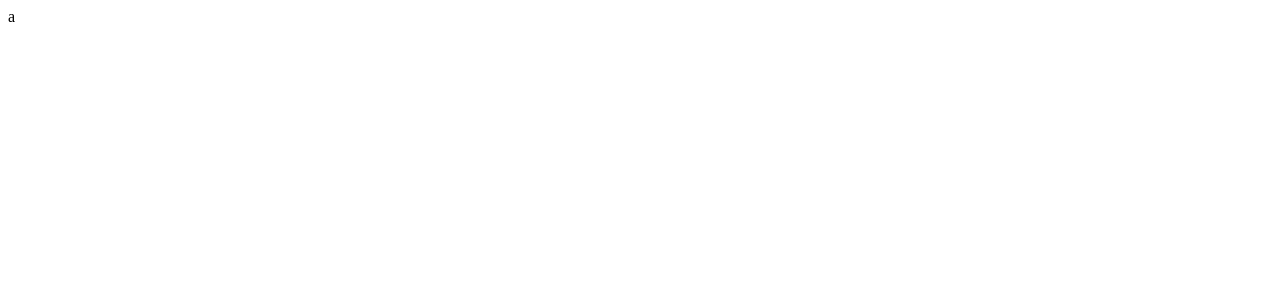
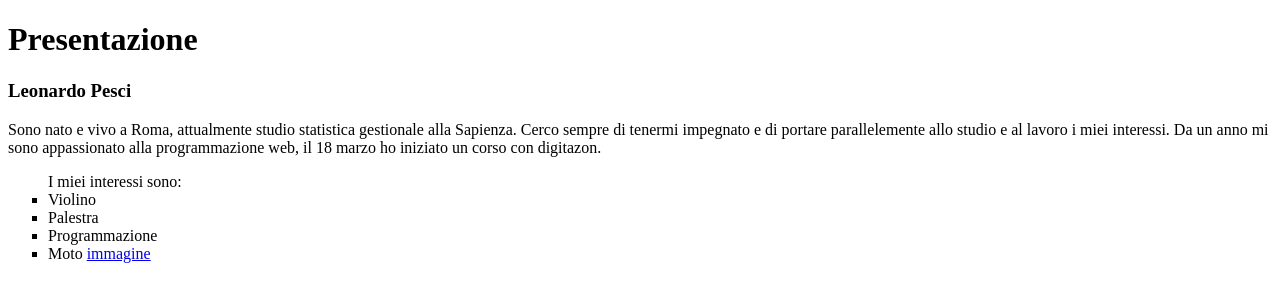
Before and after one commit to challenge-network-18-mar-24/leonardo-pesci, a plain HTML site: page index.html in a window 1280 px wide. Drawn offline with Linux system fonts and the light colour scheme.

Commit message:
add information

```diff
--- a/index.html
+++ b/index.html
@@ -6,6 +6,19 @@
         <title>Document</title>
     </head>
     <body>
-        a
+        <h1>Presentazione</h1>
+        <h3>Leonardo Pesci</h3>
+
+        <p>
+            Sono nato e vivo a Roma, attualmente studio statistica gestionale alla Sapienza. Cerco sempre di tenermi impegnato e di portare parallelemente allo studio e al lavoro i miei interessi. Da un anno mi sono appassionato alla programmazione web, il 18 marzo ho iniziato un corso con digitazon.
+
+        </p>
+        <ul type="square">
+            I miei interessi sono:
+            <li>Violino</li>
+            <li>Palestra</li>
+            <li>Programmazione</li>
+            <li>Moto <a href="https://www.motociclismo.it/files/galleries/2/0/9/20970/B_470204-24ym-cb125f.jpg">immagine</a> </li>
+        </ul>
     </body>
 </html>
```
